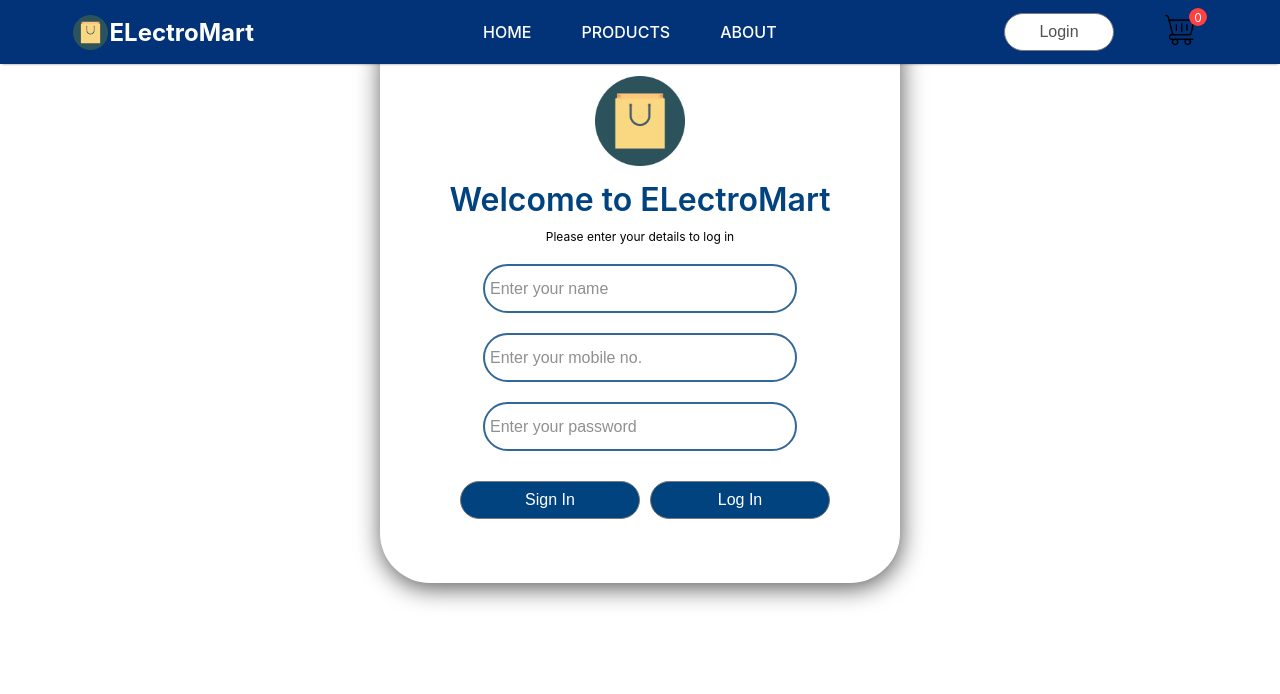
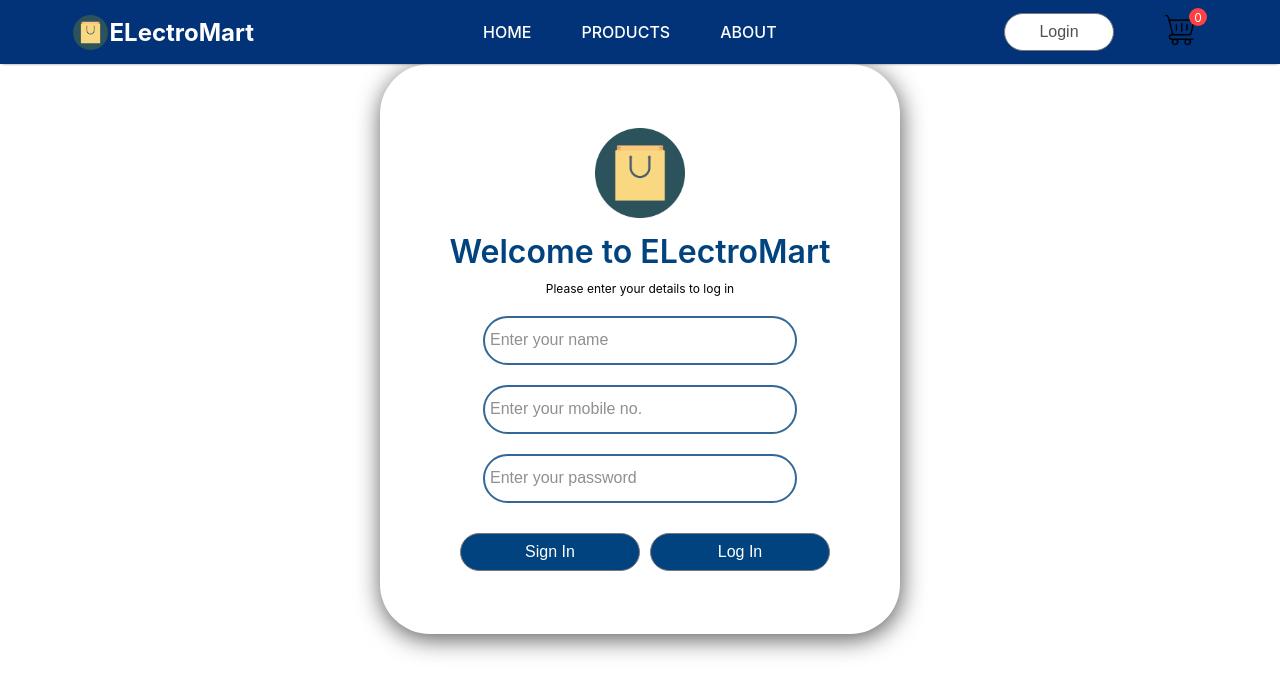
Before and after one commit to RohitBairagi193/ELectroMart-Project, a React (Create React App) app: page /login in a window 1280 px wide. Shown: the top 694 px of the page. Built offline with nearby package versions, Linux system fonts and the light colour scheme.

Commit message:
Adjust top margin in Loginpage.css
Increased top margin of the login page component.

```diff
--- a/src/Components/Login/Loginpage.css
+++ b/src/Components/Login/Loginpage.css
@@ -6,7 +6,7 @@
     align-content: center;
     border-radius: 50px;
     padding: 10px;
-    margin-top: 1%;
+    margin-top: 5%;
     box-shadow: 1px 5px 25px rgb(91, 90, 90);
 }
 .main-log-card form{
```
